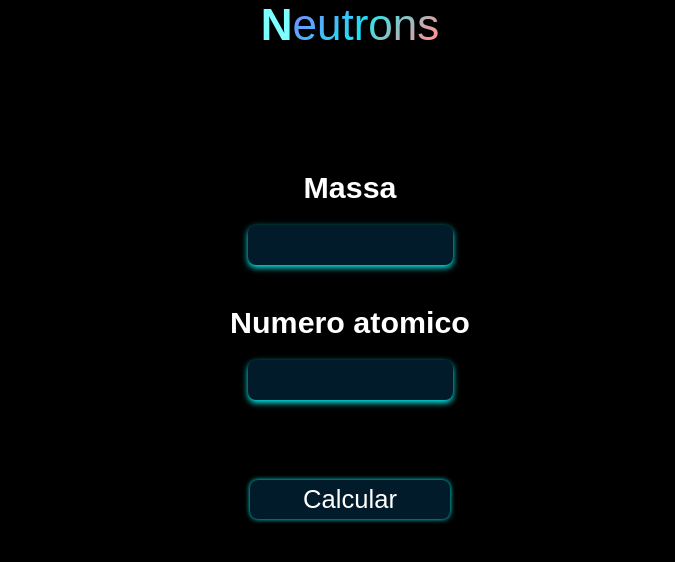
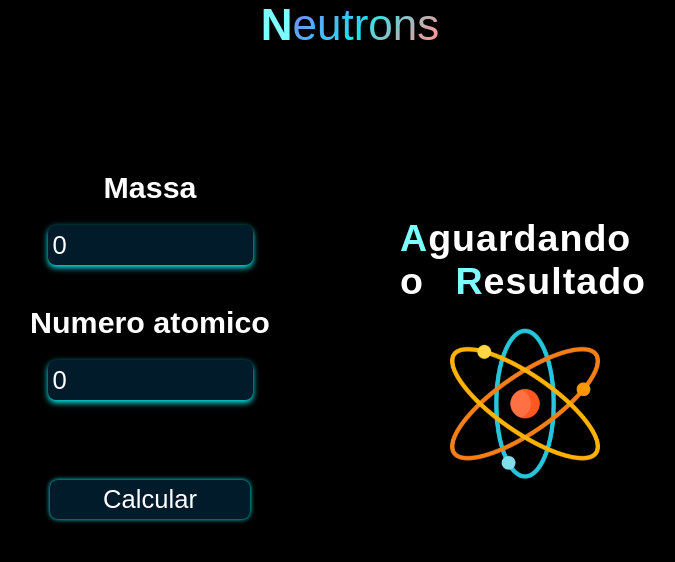
Before and after one commit to victor-0x29a/neutrons-react, a React (Create React App) app: page / in a window 1280 px wide. Shown: the top 562 px of the page, without its empty margins (290-965 px from the left). Built offline with nearby package versions, Linux system fonts and the light colour scheme.

Commit message:
add: result + handlers

```diff
--- a/src/components/result.tsx
+++ b/src/components/result.tsx
@@ -1,8 +1,132 @@
 import React from "react";
+import styled from "styled-components";
+
+import Neutron from "../assets/neutron.png";
 import { Resultado } from "../types/result";
 
+const Awaiting = styled.div`
+  width: 400px;
+  display: flex;
+  flex-direction: column;
+  justify-content: center;
+  align-items: center;
+  h3 {
+    margin-top: 120px;
+    width: 250px;
+    word-spacing: 20px;
+    letter-spacing: 1px;
+    margin-left: 100px;
+    text-align: justify;
+    font-size: 2.35rem;
+    color: white;
+    strong {
+      animation: Neutron 3s infinite ease-in;
+    }
+    @media screen and (max-width: 800px) {
+      font-size: 2rem;
+    }
+    @media screen and (max-width: 600px) {
+      font-size: 1.75rem;
+    }
+  }
+  img {
+    margin-left: 100px;
+    margin-top: 20px;
+    width: 150px;
+    animation: Waiting 2s infinite ease-in;
+    transition-duration: 300ms;
+    &:hover {
+      width: 160px;
+    }
+  }
+  @keyframes Neutron {
+    0% {
+      color: white;
+    }
+    50% {
+      color: aqua;
+    }
+    100% {
+      color: white;
+    }
+  }
+  @keyframes Waiting {
+    0% {
+      transform: translateY(0);
+    }
+    50% {
+      transform: translateY(8px);
+    }
+    100% {
+      transform: translateY(-0);
+    }
+  }
+`;
+
+const Response = styled.div`
+  width: 400px;
+  display: flex;
+  flex-direction: column;
+  justify-content: center;
+  align-items: center;
+  h3 {
+    margin-top: 120px;
+    width: 250px;
+    word-spacing: 20px;
+    letter-spacing: 1px;
+    margin-left: 100px;
+    text-align: center;
+    font-size: 2.35rem;
+    color: white;
+    strong {
+      animation: Neutron 3s infinite ease-in;
+    }
+    @media screen and (max-width: 800px) {
+      font-size: 2rem;
+    }
+    @media screen and (max-width: 600px) {
+      font-size: 1.75rem;
+    }
+  }
+  @keyframes Neutron {
+    0% {
+      color: white;
+    }
+    50% {
+      color: aqua;
+    }
+    100% {
+      color: white;
+    }
+  }
+`;
+
+const Family = styled.div`
+  color: white;
+  display: flex;
+  justify-content: center;
+  align-items: center;
+`;
+
 const ResultComponent = ({ result }: Resultado) => {
-  return <div>result</div>;
+  return (
+    <Family>
+      {result === 0 ? (
+        <Awaiting>
+          <h3>
+            <strong>A</strong>guardando o <strong>R</strong>esultado
+          </h3>
+          <img src={Neutron} alt="Neutron" />
+        </Awaiting>
+      ) : (
+        <Response>
+          <h3>
+            {result} <strong>N</strong>eutrons
+          </h3>
+        </Response>
+      )}
+    </Family>
+  );
 };
 
 export default ResultComponent;
--- a/src/pages/home/index.tsx
+++ b/src/pages/home/index.tsx
@@ -1,5 +1,6 @@
-import React from "react";
+import React, { useState } from "react";
 import styled from "styled-components";
+import ResultComponent from "../../components/result";
 import BarComponent from "../../components/bar";
 
 const Formulario = styled.form`
@@ -31,7 +32,7 @@ const Formulario = styled.form`
     justify-content: center;
     align-items: center;
     h3 {
-      width: 400px;
+      width: 250px;
       text-align: center;
       font-size: 1.9rem;
       margin-bottom: 20px;
@@ -79,21 +80,61 @@ const Formulario = styled.form`
   }
 `;
 
+const SplitScreen = styled.div`
+  display: flex;
+  justify-content: center;
+`;
+
 const HomePage = () => {
+  const [resultado, setResultado] = useState(0);
+  const [mass, setMass] = useState(0);
+  const [atomic, setAtomic] = useState(0);
+  const [error, setError] = useState(false);
+  const handleMass = (e: string) => {
+    setMass(Number(e));
+  };
+  const handleAtomic = (e: string) => {
+    setAtomic(Number(e));
+  };
+
+  const handleSubmit = (e: React.FormEvent) => {
+    e.preventDefault();
+    if (mass < atomic) {
+      setError(true);
+      return;
+    }
+    setResultado(mass - atomic);
+    setError(false);
+    setMass(0);
+    setAtomic(0);
+  };
   return (
     <>
       <BarComponent />
-      <Formulario>
+      <SplitScreen>
+        <Formulario onSubmit={handleSubmit}>
           <label>
             <h3>Massa</h3>
-          <input type="number" />
+            <input
+              type="number"
+              value={mass}
+              onChange={(e) => handleMass(e.target.value)}
+            />
           </label>
           <label>
             <h3>Numero atomico</h3>
-          <input type="number" />
+            <input
+              type="number"
+              value={atomic}
+              onChange={(e) => {
+                handleAtomic(e.target.value);
+              }}
+            />
           </label>
           <button>Calcular</button>
         </Formulario>
+        <ResultComponent result={resultado} />
+      </SplitScreen>
     </>
   );
 };
--- a/src/types/screen.ts
+++ /dev/null
@@ -1,4 +0,0 @@
-import React from "react";
-export interface Divide {
-  children: React.ReactNode;
-}
```
Also changed, not shown: src/components/screendivide.tsx (deleted, +0 -14 lines), src/assets/neutron.png (added). Lines whose indentation alone changed are shown as unchanged.
